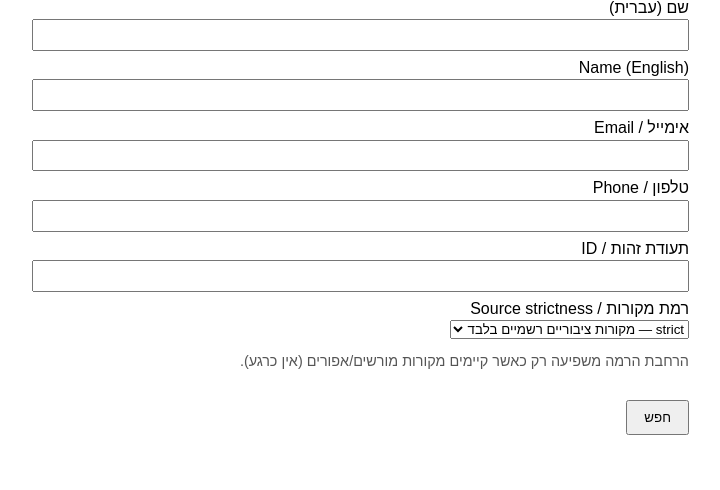
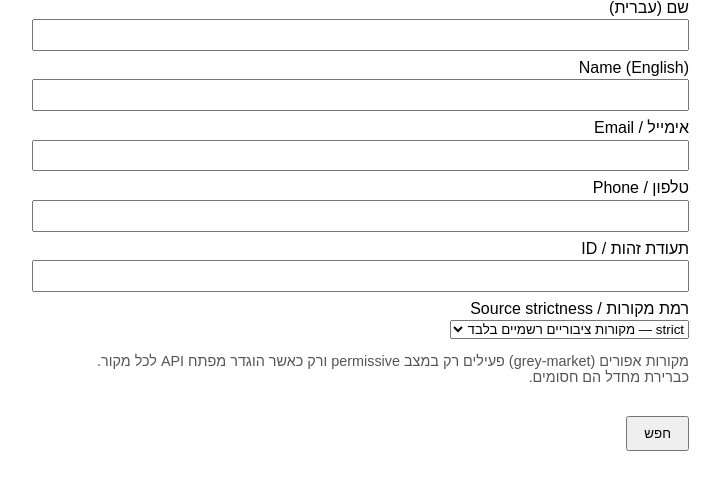
Before and after one commit to reuven/NIFResearch, a FastAPI app: page / in a window 1280 px wide. Shown: the part 122-612 px from the top of the page, without its empty margins (271-991 px from the left). Run offline with FastAPI, Linux system fonts and the light colour scheme.

Commit message:
feat: grey-market report banner and updated form note
Co-Authored-By: Claude Sonnet 4.6 <noreply@anthropic.com>

```diff
--- a/src/nifresearch/web/app.py
+++ b/src/nifresearch/web/app.py
@@ -9,6 +9,7 @@ from fastapi import FastAPI, Form, Request
 from fastapi.responses import HTMLResponse, StreamingResponse
 from fastapi.templating import Jinja2Templates
 
+from nifresearch.models import Classification, SourceStatus
 from nifresearch.orchestrator import run_streaming
 from nifresearch.registry_setup import build_default_registry
 from nifresearch.resolution import build_profile
@@ -19,10 +20,19 @@ TEMPLATES = Jinja2Templates(directory=str(Path(__file__).parent / "templates"))
 app = FastAPI(title="NIFResearch")
 
 
-def render_report_fragment(profile, registry_map: dict[str, str]) -> str:
+def render_report_fragment(profile, registry_map: dict[str, str], grey_ids: set[str]) -> str:
+    grey_ran = any(
+        r.source_id in grey_ids and r.status != SourceStatus.SKIPPED
+        for r in profile.results
+    )
+    display_results = [
+        r for r in profile.results
+        if not (r.source_id in grey_ids and r.status == SourceStatus.SKIPPED)
+    ]
     template = TEMPLATES.env.get_template("_report_body.html")
     return template.render(
-        groups=profile.by_type(), results=profile.results, registry=registry_map
+        groups=profile.by_type(), results=display_results,
+        registry=registry_map, grey_ran=grey_ran,
     )
 
 
@@ -78,9 +88,12 @@ async def research_stream(
             registry = build_default_registry(client)
             sources = registry.all()
             registry_map = {s.id: s.name for s in sources}
+            grey_ids = {s.id for s in sources if s.classification == Classification.GREY_MARKET}
             results = []
             async for result in run_streaming(subject, sources, mode):
                 results.append(result)
+                if result.status == SourceStatus.SKIPPED:
+                    continue
                 payload = {
                     "source_id": result.source_id,
                     "name": registry_map.get(result.source_id, result.source_id),
@@ -89,7 +102,7 @@ async def research_stream(
                 }
                 yield f"event: progress\ndata: {json.dumps(payload, ensure_ascii=False)}\n\n"
             profile = build_profile(subject, results)
-            html = render_report_fragment(profile, registry_map)
+            html = render_report_fragment(profile, registry_map, grey_ids)
             yield f"event: done\ndata: {json.dumps({'html': html}, ensure_ascii=False)}\n\n"
 
     return StreamingResponse(event_stream(), media_type="text/event-stream")
--- a/src/nifresearch/web/templates/_report_body.html
+++ b/src/nifresearch/web/templates/_report_body.html
@@ -1,3 +1,8 @@
+{% if grey_ran %}
+  <div class="warn" style="background:#f8d7da;border-color:#f5c2c7;">
+    ⚠️ מקורות אפורים (grey-market) נשאלו — יש לוודא בסיס חוקי לפני הסתמכות על המידע.
+  </div>
+{% endif %}
 {% if not groups %}
   <p>לא נמצאו ממצאים מהמקורות הזמינים.</p>
 {% endif %}
--- a/src/nifresearch/web/templates/form.html
+++ b/src/nifresearch/web/templates/form.html
@@ -26,7 +26,7 @@
       <option value="standard">standard — + מקורות מורשים</option>
       <option value="permissive">permissive — כל המקורות</option>
     </select>
-    <p class="note">הרחבת הרמה משפיעה רק כאשר קיימים מקורות מורשים/אפורים (אין כרגע).</p>
+    <p class="note">מקורות אפורים (grey-market) פעילים רק במצב permissive ורק כאשר הוגדר מפתח API לכל מקור. כברירת מחדל הם חסומים.</p>
     <button type="submit">חפש</button>
   </form>
 </body>
```
Also changed, not shown: tests/test_web.py (+29 -0 lines).
